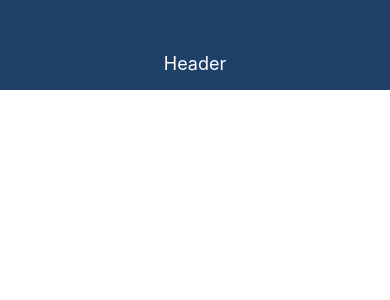
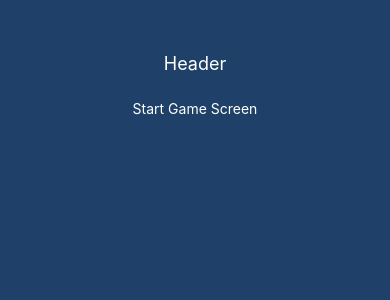
Before and after one commit to donggyushin/guess-number-rn, a React Native app: screen / in a window 390 px wide. Shown: the top 300 px of the page. Built offline with nearby package versions, Linux system fonts and the light colour scheme.

Commit message:
Start Game Screen

```diff
--- a/App.js
+++ b/App.js
@@ -2,16 +2,20 @@ import { StatusBar } from 'expo-status-bar';
 import React from 'react';
 import { StyleSheet, View } from 'react-native';
 import Header from './components/Header';
+import StartGameScreen from './screens/StartGameScreen';
 
 export default function App() {
   return (
-    <View >
+    <View style={styles.app}>
       <Header />
+      <StartGameScreen />
       <StatusBar style="auto" />
     </View>
   );
 }
 
 const styles = StyleSheet.create({
-
+  app: {
+    flex: 1
+  }
 });
--- /dev/null
+++ b/screens/StartGameScreen.js
@@ -0,0 +1,22 @@
+import React from 'react'
+import { StyleSheet, Text, View } from 'react-native'
+
+const StartGameScreen = () => {
+    return <View style={styles.screen}>
+        <Text style={styles.text}>Start Game Screen</Text>
+    </View>
+}
+
+const styles = StyleSheet.create({
+    screen: {
+        flex: 1,
+        backgroundColor: '#1f4068',
+        alignItems: 'center',
+        padding: 10
+    },
+    text: {
+        color: 'white'
+    }
+})
+
+export default StartGameScreen
```
